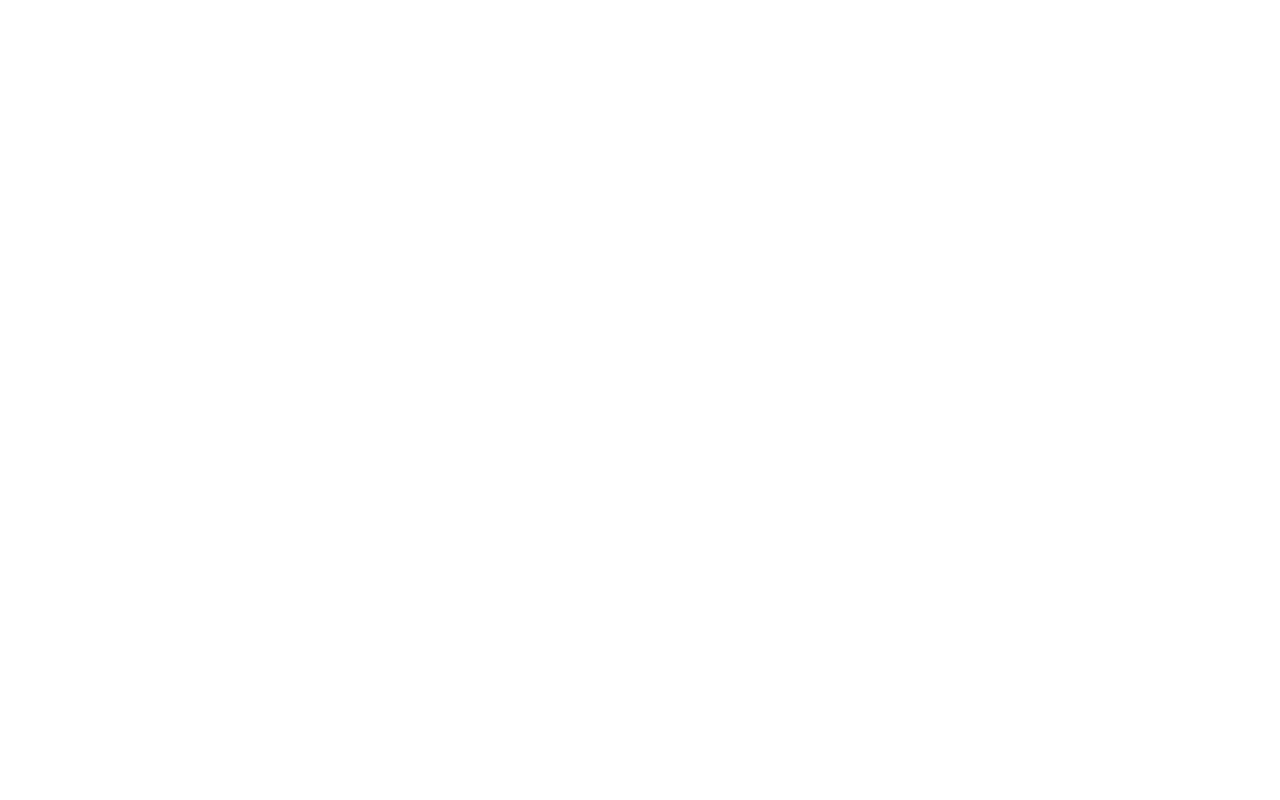
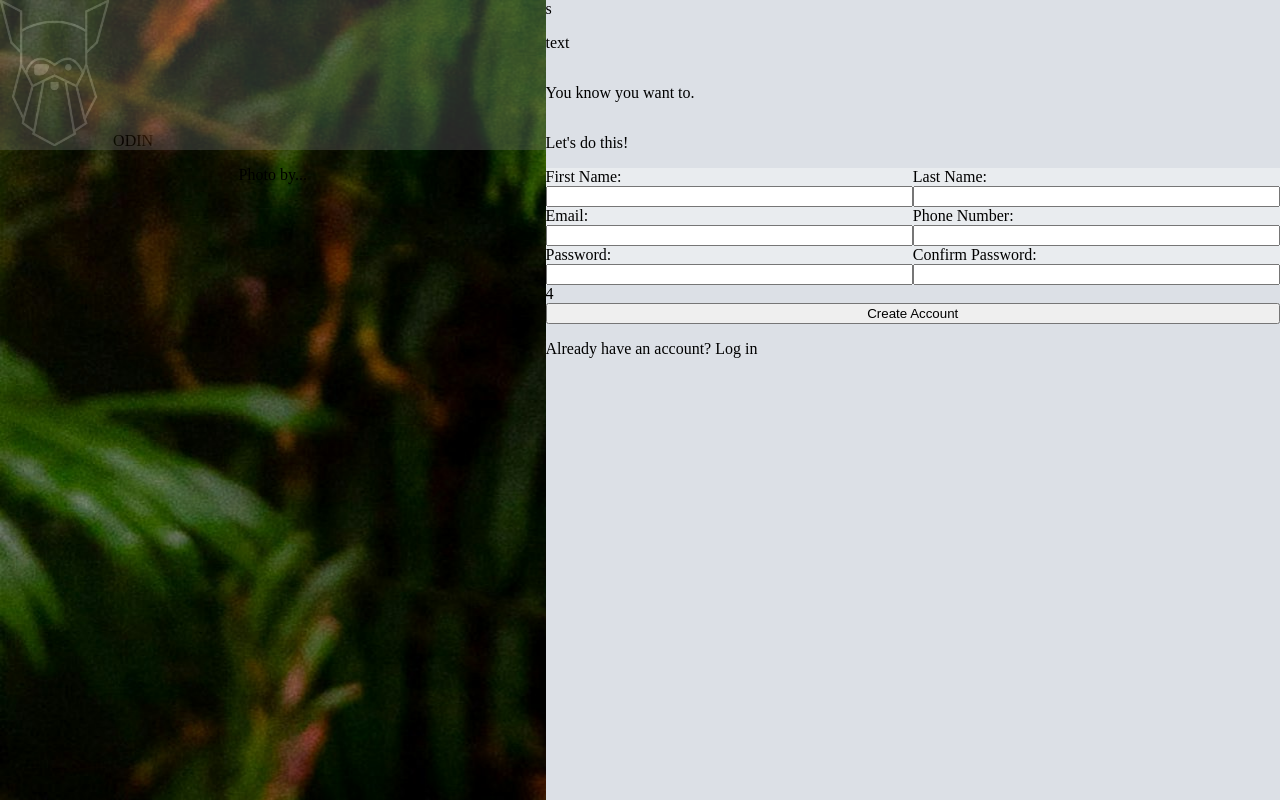
Before and after one commit to ldnjonas/signupform, a plain HTML site: page index.html in a window 1280 px wide. Drawn offline with Linux system fonts and the light colour scheme.

Commit message:
Added basic layout using flex

```diff
--- a/index.html
+++ b/index.html
@@ -7,6 +7,58 @@
     <title>Document</title>
 </head>
 <body>
+    <div class="left-side">
+        <div class="visibility-div">
+            <img class="odin-logo" src="assets/logo.png" alt="odin-logo">
+            <span class="logo-text">ODIN</span>
+        </div>
+        <div class="footer">
+            <p>Photo by...</p>
+        </div>
+    </div>
 
+    <div class="right-side">s
+        <div class="text">
+            <p>text</p>
+        </div>
+
+        <div class="subtext">
+            <p>You know you want to.</p>
+        </div>
+
+        <p>Let's do this!</p>
+        <div class="form">
+            <form>
+                <div class="left-form">
+                    <label for="firstname">First Name:</label>
+                    <input type="text" id="firstname" name="user_name" />
+
+                    <label for="email">Email:</label>
+                    <input type="email" id="mail" name="mail" />
+
+                    <label for="password">Password:</label>
+                    <input type="password" id="password" name="password" />
+                </div>
+
+                <div class="right-form">
+                    <label for="lastname">Last Name:</label>
+                    <input type="text" id="lastname" name="user_name" />
+
+                    <label for="phonenumber">Phone Number:</label>
+                    <input type="tel" id="phonenumber" name="phonenumber" />
+
+                    <label for="passwordconfirm">Confirm Password:</label>
+                    <input type="password" id="passwordconfirm" name="passwordconfirm" />
+                </div>
+            </form>
+        </div>
+
+        <div class="create-acc-btn">4</div>
+            <button type="submit">Create Account</button>
+
+        <div class="sub-btn-text">
+            <p>Already have an account? Log in</p>
+        </div>
+    </div>
 </body>
 </html>
--- a/style.css
+++ b/style.css
@@ -0,0 +1,54 @@
+body{
+    display: flex;
+    margin:0;
+}
+
+.left-side,.right-side{
+    display: flex;
+    height: 100vh;
+}
+
+.left-side{
+    flex-grow: 1;
+    flex-shrink: 0;
+    background-image: url('assets/background.jpg');
+    flex-direction: column;
+
+}
+
+.right-side{
+    flex-grow: 3;
+    background-color: #dce0e6;
+    flex-direction: column;
+
+}
+
+.left-form,.right-form{
+    flex-grow:1;
+    flex-direction: column;
+    display: flex;
+}
+
+.form form{
+    background-color: #e9ecef;
+    display: flex;
+}
+
+.odin-logo{
+    width: 20%;
+    height: auto;
+    flex-grow: 2;
+
+}
+
+.footer{
+    flex-grow: 5;
+    align-self: center;
+    justify-content: end;
+
+}
+
+.visibility-div{
+    background-color: grey;
+    opacity: 30%;
+}
```
Also changed, not shown: assets/Norse-Bold.otf (added), assets/background.jpg (added), assets/logo.png (added), 1 other file.
